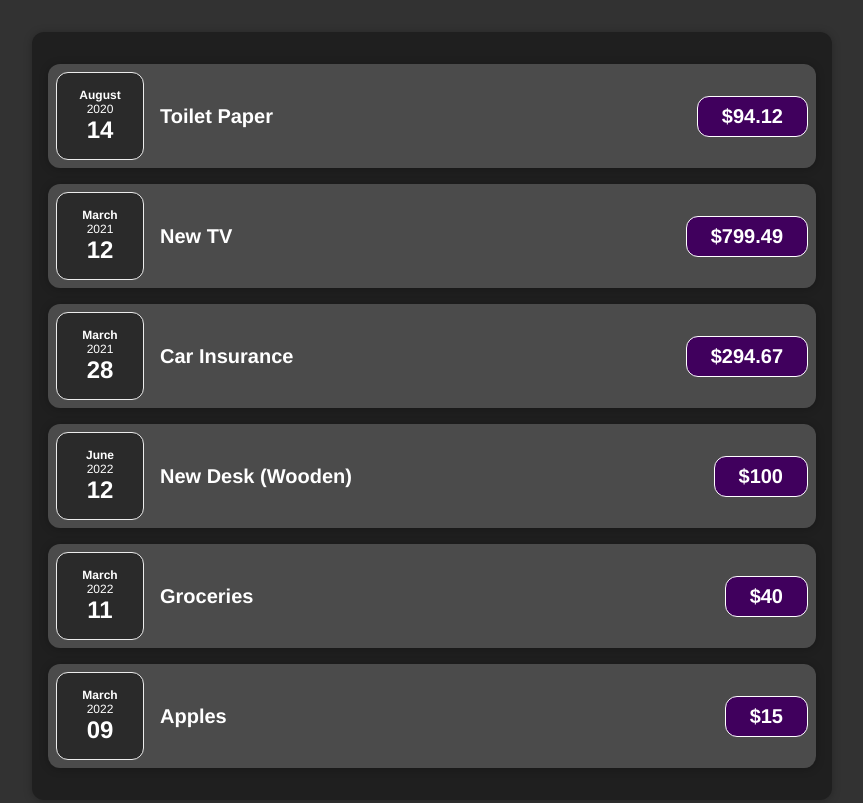
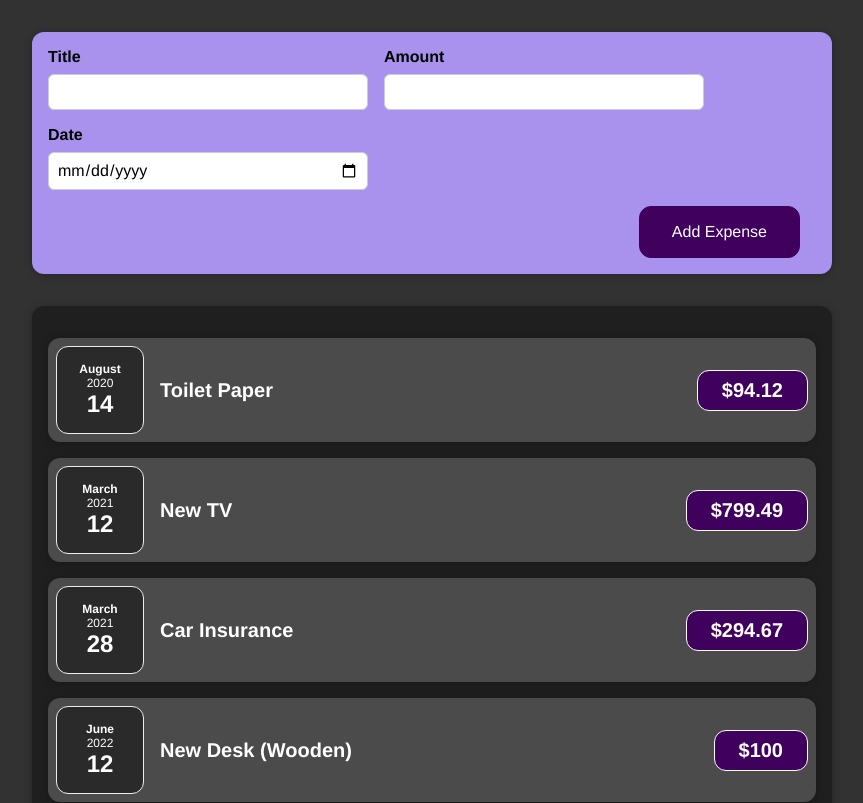
Before and after one commit to dmrnz/simple-expense-tracker-app, a React (Create React App) app: page / in a window 1280 px wide. Shown: the top 803 px of the page, without its empty margins (208-1071 px from the left). Built offline with nearby package versions, Linux system fonts and the light colour scheme.

Commit message:
Добавляет компонент добавления новой траты и компонент формы траты

```diff
--- a/src/App.js
+++ b/src/App.js
@@ -1,5 +1,6 @@
-import React from 'react';
+import React, {useState} from 'react';
 
+import NewExpense from './components/NewExpense/NewExpense';
 import Expenses from './components/Expenses/Expenses';
 
 const INITIAL_EXPENSES = [
@@ -37,9 +38,18 @@
 ];
 
 const App = () => {
+    const [expenses, setExpenses] = useState(INITIAL_EXPENSES);
+
+    const addExpenseHandler = (expense) => {
+        setExpenses((prevExpenses) => {
+            return [expense, ...prevExpenses];
+        });
+    };
+
     return (
         <div>
-            <Expenses items={INITIAL_EXPENSES}/>
+            <NewExpense onAddExpense={addExpenseHandler}/>
+            <Expenses items={expenses}/>
         </div>
     );
 };
--- /dev/null
+++ b/src/components/NewExpense/ExpenseForm.css
@@ -0,0 +1,26 @@
+.new-expense__controls {
+    display: flex;
+    flex-wrap: wrap;
+    gap: 1rem;
+    margin-bottom: 1rem;
+    text-align: left;
+}
+
+.new-expense__control label {
+    font-weight: bold;
+    margin-bottom: 0.5rem;
+    display: block;
+}
+
+.new-expense__control input {
+    font: inherit;
+    padding: 0.5rem;
+    border-radius: 6px;
+    border: 1px solid #ccc;
+    width: 20rem;
+    max-width: 100%;
+}
+
+.new-expense__actions {
+    text-align: right;
+}
--- /dev/null
+++ b/src/components/NewExpense/ExpenseForm.js
@@ -0,0 +1,60 @@
+import React, {useRef} from 'react';
+
+import './ExpenseForm.css';
+
+const ExpenseForm = (props) => {
+    const titleRef = useRef();
+    const amountRef = useRef();
+    const dateRef = useRef();
+
+    const submitHandler = (event) => {
+        event.preventDefault();
+
+        props.onSaveExpenseData({
+            title: titleRef.current.value,
+            amount: amountRef.current.value,
+            date: new Date(dateRef.current.value),
+        });
+
+        titleRef.current.value = '';
+        amountRef.current.value = '';
+        dateRef.current.value = '';
+    };
+
+    return (
+        <form onSubmit={submitHandler}>
+            <div className='new-expense__controls'>
+                <div className='new-expense__control'>
+                    <label>Title</label>
+                    <input
+                        type='text'
+                        ref={titleRef}
+                    />
+                </div>
+                <div className='new-expense__control'>
+                    <label>Amount</label>
+                    <input
+                        type='number'
+                        min='0.01'
+                        step='0.01'
+                        ref={amountRef}
+                    />
+                </div>
+                <div className='new-expense__control'>
+                    <label>Date</label>
+                    <input
+                        type='date'
+                        min='2016-01-01'
+                        max='2023-12-31'
+                        ref={dateRef}
+                    />
+                </div>
+            </div>
+            <div className='new-expense__actions'>
+                <button type='submit'>Add Expense</button>
+            </div>
+        </form>
+    );
+};
+
+export default ExpenseForm;
--- /dev/null
+++ b/src/components/NewExpense/NewExpense.css
@@ -0,0 +1,38 @@
+.new-expense {
+    background-color: #a892ee;
+    padding: 1rem;
+    margin: 2rem auto;
+    width: 50rem;
+    max-width: 95%;
+    border-radius: 12px;
+    text-align: center;
+    box-shadow: 0 1px 8px rgba(0, 0, 0, 0.25);
+}
+
+.new-expense button {
+    font: inherit;
+    cursor: pointer;
+    padding: 1rem 2rem;
+    border: 1px solid #40005d;
+    background-color: #40005d;
+    color: white;
+    border-radius: 12px;
+    margin-right: 1rem;
+}
+
+.new-expense button:hover,
+.new-expense button:active {
+    background-color: #510674;
+    border-color: #510674;
+}
+
+.new-expense button.alternative {
+    color: #220131;
+    border-color: transparent;
+    background-color: transparent;
+}
+
+.new-expense button.alternative:hover,
+.new-expense button.alternative:active {
+    background-color: #ddb3f8;
+}
--- /dev/null
+++ b/src/components/NewExpense/NewExpense.js
@@ -0,0 +1,23 @@
+import React from 'react';
+
+import ExpenseForm from './ExpenseForm';
+import './NewExpense.css';
+
+const NewExpense = (props) => {
+    const saveExpenseDataHandler = (enteredExpenseData) => {
+        props.onAddExpense({
+            id: Math.random().toString(),
+            ...enteredExpenseData,
+        });
+    };
+
+    return (
+        <div className='new-expense'>
+            <ExpenseForm
+                onSaveExpenseData={saveExpenseDataHandler}
+            />
+        </div>
+    );
+};
+
+export default NewExpense;
```
